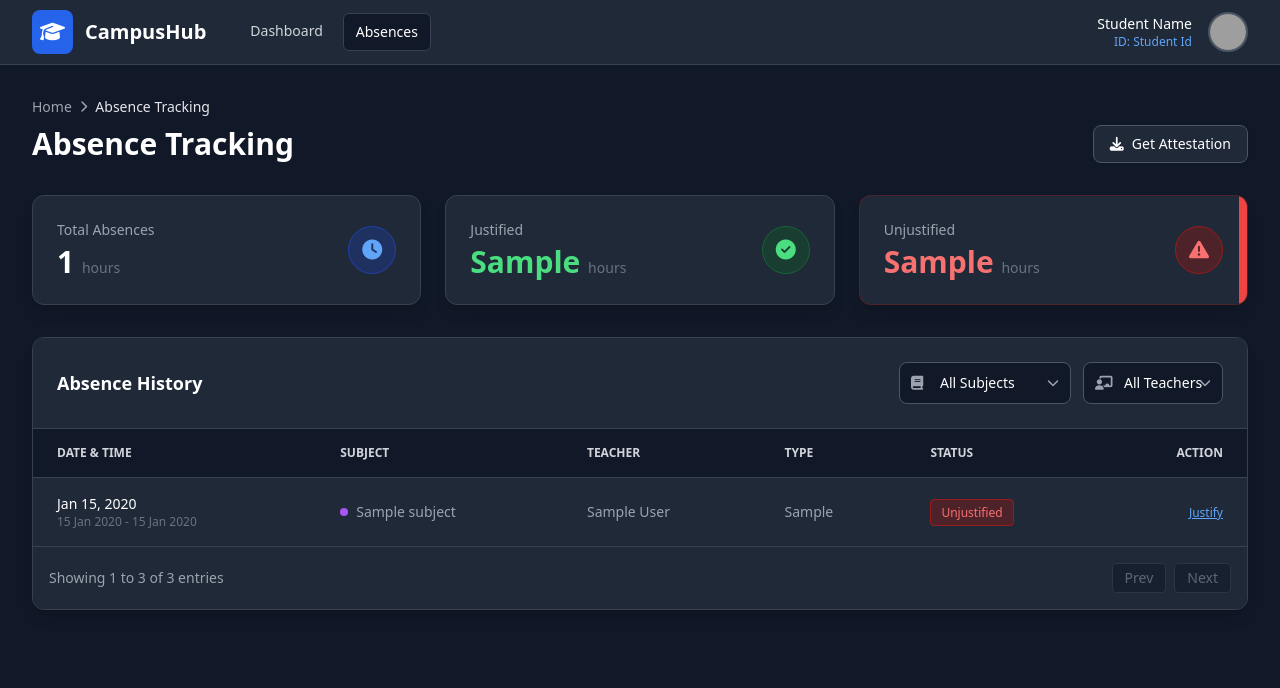
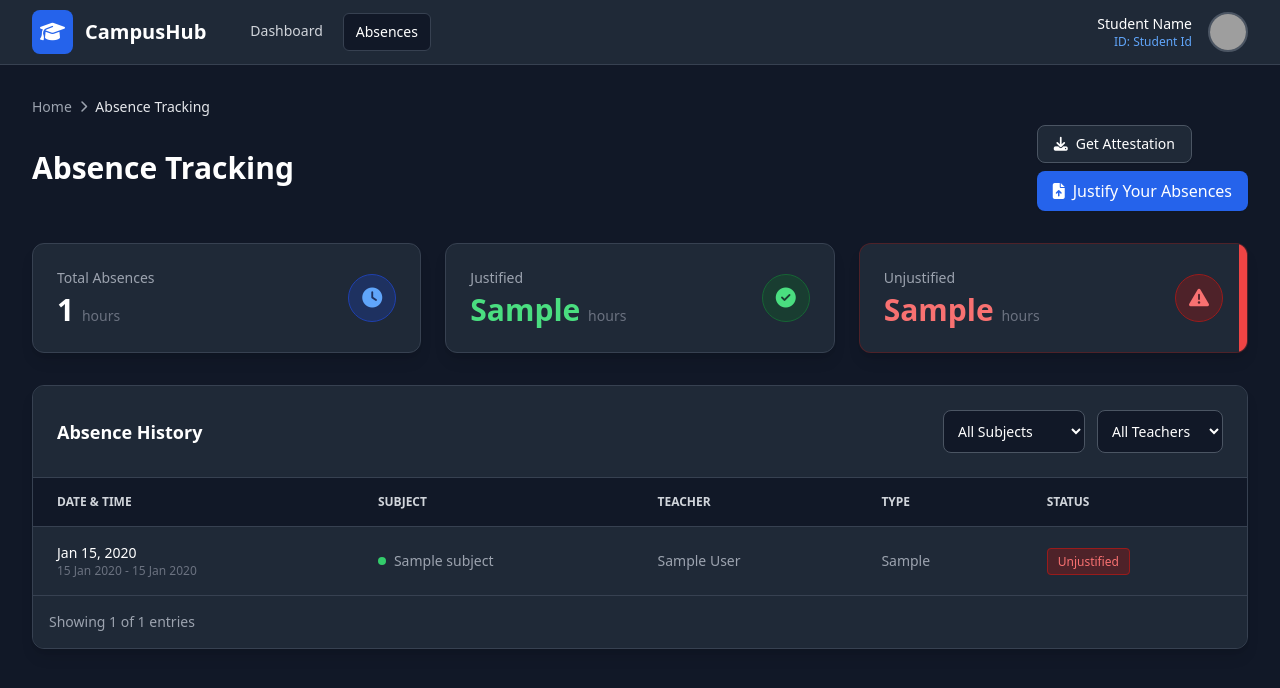
Before and after one commit to fedi-afli/UniversityPortal, a Node project: template views/absence.ejs in a window 1280 px wide. Shown: the top 688 px of the page. Run offline with Node 20 templates, Linux system fonts and the light colour scheme; the template is opened without the code that fills it: most values are stand-ins (such as "Sample title", 1, 10 or a date in 2020); some libraries are stand-ins or nearby versions; grey boxes are pictures that could not be loaded.

Commit message:
fiexed the filter absences feature/fiexd subjects colors/added justify absences overlay(feature not yet configured)/fixed some interface bugs(shown number of absences in the filter section /deleted some interface not needed sections

```diff
--- a/server.js
+++ b/server.js
@@ -14,11 +14,7 @@ const signinRoute = require('./routes/signin');
 const logoutRoute = require('./routes/logout');
 const passwordRoutes = require('./routes/password');
 const verifyRoutes = require('./routes/verify');
-<<<<<<< HEAD
 const absenceRoutes = require('./routes/absenceRoutes');
-=======
-const absenceRoutes = require('./routes/absence');
->>>>>>> 519896e0f7c71299fc124add35955190f1b8426b
 
 const app = express();
 
@@ -33,11 +29,7 @@ app.set('views', path.join(__dirname, 'views'));
 app.use(express.static('public'));
 // Route principale : Portail ou Login
 app.get('/', authMiddleware, (req, res) => {
-<<<<<<< HEAD
       console.log(req.user)
-=======
-     console.log(req.user);
->>>>>>> 519896e0f7c71299fc124add35955190f1b8426b
      res.render('main', { user: req.user });
 });
 // Routes API et pages
--- a/views/absence.ejs
+++ b/views/absence.ejs
@@ -56,9 +56,19 @@
     </div>
     <div class="flex flex-col md:flex-row md:items-center justify-between gap-4">
         <h1 class="text-3xl font-bold text-white">Absence Tracking</h1>
-                <a href="/attestation" class="inline-flex items-center gap-2 bg-gray-800 hover:bg-gray-700 border border-gray-600 text-white px-4 py-2 rounded-lg transition shadow-sm text-sm font-medium">
+
+        <!-- Attestation button -->
+        <div class="flex flex-col items-start gap-2">
+            <a href="/api/attestations" class="inline-flex items-center gap-2 bg-gray-800 hover:bg-gray-700 border border-gray-600 text-white px-4 py-2 rounded-lg transition shadow-sm text-sm font-medium">
                 <i class="fa-solid fa-download"></i> Get Attestation
             </a>
+
+            <!-- Justify Absences button -->
+            <button id="justifyBtn"
+                class="bg-blue-600 hover:bg-blue-500 text-white px-4 py-2 rounded-lg shadow-sm transition font-medium flex items-center gap-2">
+                <i class="fa-solid fa-file-upload"></i> Justify Your Absences
+            </button>
+        </div>
     </div>
 </header>
 
@@ -101,35 +111,21 @@
     <h2 class="text-lg font-semibold text-white">Absence History</h2>
 
     <div class="flex flex-col sm:flex-row gap-3 w-full md:w-auto">
-                    <div class="relative">
-                        <div class="absolute inset-y-0 left-0 flex items-center pl-3 pointer-events-none">
-                            <i class="fa-solid fa-book text-gray-400 text-sm"></i>
-                        </div>
-                        <select class="bg-gray-900 border border-gray-600 text-white text-sm rounded-lg focus:ring-blue-500 focus:border-blue-500 block w-full pl-10 p-2.5 appearance-none">
-                            <option selected>All Subjects</option>
-                            <option value="math">Mathematics</option>
-                            <option value="physics">Physics</option>
-                            <option value="cs">Computer Science</option>
+        <!-- SUBJECT FILTER -->
+        <select id="subjectFilter"
+            class="bg-gray-900 border border-gray-600 text-white text-sm rounded-lg p-2.5">
+            <option value="">All Subjects</option>
         </select>
-                        <div class="absolute inset-y-0 right-0 flex items-center pr-3 pointer-events-none">
-                            <i class="fa-solid fa-chevron-down text-gray-400 text-xs"></i>
+
+        <!-- TEACHER FILTER -->
+        <select id="teacherFilter"
+            class="bg-gray-900 border border-gray-600 text-white text-sm rounded-lg p-2.5">
+            <option value="">All Teachers</option>
+        </select>
     </div>
 </div>
 
-                    <div class="relative">
-                        <div class="absolute inset-y-0 left-0 flex items-center pl-3 pointer-events-none">
-                            <i class="fa-solid fa-chalkboard-user text-gray-400 text-sm"></i>
-                        </div>
-                        <select class="bg-gray-900 border border-gray-600 text-white text-sm rounded-lg focus:ring-blue-500 focus:border-blue-500 block w-full pl-10 p-2.5 appearance-none">
-                            <option selected>All Teachers</option>
-                            <option value="t1">Dr. Smith</option>
-                            <option value="t2">Prof. Johnson</option>
-                            <option value="t3">Mr. Anderson</option>
-                        </select>
-                        <div class="absolute inset-y-0 right-0 flex items-center pr-3 pointer-events-none">
-                            <i class="fa-solid fa-chevron-down text-gray-400 text-xs"></i>
-                        </div>
-                    </div>
+
                 </div>
             </div>
 
@@ -142,12 +138,14 @@
                             <th scope="col" class="px-6 py-4">Teacher</th>
                             <th scope="col" class="px-6 py-4">Type</th>
                             <th scope="col" class="px-6 py-4">Status</th>
-                            <th scope="col" class="px-6 py-4 text-right">Action</th>
+
                         </tr>
                     </thead>
 <tbody class="divide-y divide-gray-700">
   <% absences.forEach(item => { %>
-    <tr class="bg-gray-800 hover:bg-gray-750 transition-colors">
+    <tr class="bg-gray-800 hover:bg-gray-750 transition-colors"
+        data-subject="<%= item.absence.subject?.name || '' %>"
+        data-teacher="<%= item.teacher ? item.teacher.firstName + ' ' + item.teacher.lastName : '' %>">
 
       <!-- DATE -->
       <td class="px-6 py-4 whitespace-nowrap">
@@ -166,7 +164,7 @@
       <!-- SUBJECT -->
       <td class="px-6 py-4">
         <div class="flex items-center gap-2">
-          <div class="w-2 h-2 rounded-full bg-purple-500"></div>
+          <div class="w-2 h-2 rounded-full subject-dot" data-subject="<%= item.absence.subject?.name || 'N/A' %>"></div>
           <%= item.absence.subject?.name || 'N/A' %>
         </div>
       </td>
@@ -194,35 +192,171 @@
         <% } %>
       </td>
 
-      <!-- ACTION -->
-      <td class="px-6 py-4 text-right">
-        <% if (!item.absence.isJustified) { %>
-          <button class="text-blue-400 hover:text-blue-300 font-medium text-xs underline">
-            Justify
-          </button>
-        <% } else { %>
-          <button class="text-gray-500 hover:text-white transition cursor-pointer" title="View Document">
-            <i class="fa-solid fa-paperclip"></i>
-          </button>
-        <% } %>
-      </td>
+
 
     </tr>
   <% }) %>
+  <tr id="noResultsRow" style="display:none;">
+  <td colspan="6" class="text-center py-6 text-gray-400">
+    No results found
+  </td>
+</tr>
 </tbody>
                 </table>
             </div>
 
             <div class="p-4 border-t border-gray-700 bg-gray-800 flex justify-between items-center text-sm text-gray-400">
-                <span>Showing 1 to 3 of 3 entries</span>
-                <div class="flex gap-2">
-                    <button class="px-3 py-1 rounded bg-gray-900 border border-gray-700 hover:bg-gray-700 disabled:opacity-50" disabled>Prev</button>
-                    <button class="px-3 py-1 rounded bg-gray-900 border border-gray-700 hover:bg-gray-700 disabled:opacity-50" disabled>Next</button>
-                </div>
+               <span id="tableInfo"></span>
+
             </div>
         </section>
 
     </main>
 
+    <!-- Modal Background -->
+<div id="justifyModal" class="fixed inset-0 bg-black/50 flex items-center justify-center z-50 hidden">
+    <!-- Modal Box -->
+    <div class="bg-gray-800 rounded-xl w-full max-w-md p-6 relative">
+        <button id="closeModal" class="absolute top-3 right-3 text-gray-400 hover:text-white">
+            <i class="fa-solid fa-xmark text-lg"></i>
+        </button>
+
+        <h2 class="text-xl font-bold text-white mb-4">Upload Medical Certificate</h2>
+        <p class="text-gray-400 text-sm mb-4">Upload an image of your medical certificate to justify absences.</p>
+
+        <input type="file" id="certificateInput" accept="image/*"
+            class="w-full text-sm text-gray-300 file:bg-blue-600 file:text-white file:px-4 file:py-2 file:rounded-lg file:border-none cursor-pointer mb-4">
+
+        <div class="flex justify-end gap-2">
+            <button id="cancelUpload" class="bg-gray-700 hover:bg-gray-600 text-white px-4 py-2 rounded-lg transition">Cancel</button>
+            <button id="submitUpload" class="bg-blue-600 hover:bg-blue-500 text-white px-4 py-2 rounded-lg transition">Submit</button>
+        </div>
+    </div>
+</div>
+   <script>
+document.addEventListener("DOMContentLoaded", () => {
+    const subjectFilter = document.getElementById("subjectFilter");
+    const teacherFilter = document.getElementById("teacherFilter");
+    const rows = document.querySelectorAll("tbody tr:not(#noResultsRow)");
+    const tableInfo = document.getElementById("tableInfo");
+    const noResultsRow = document.getElementById("noResultsRow");
+
+    const subjectsSet = new Set();
+    const teachersSet = new Set();
+    // Generate a consistent color for a string
+
+
+    // 🔹 Extract unique subjects & teachers
+    rows.forEach(row => {
+        const subject = row.dataset.subject?.trim();
+        const teacher = row.dataset.teacher?.trim();
+
+        if (subject) subjectsSet.add(subject);
+        if (teacher) teachersSet.add(teacher);
+    });
+
+    // 🔹 Fill SUBJECT dropdown (sorted)
+    [...subjectsSet].sort().forEach(sub => {
+        const option = document.createElement("option");
+        option.value = sub;
+        option.textContent = sub;
+        subjectFilter.appendChild(option);
+    });
+
+    // 🔹 Fill TEACHER dropdown (sorted)
+    [...teachersSet].sort().forEach(t => {
+        const option = document.createElement("option");
+        option.value = t;
+        option.textContent = t;
+        teacherFilter.appendChild(option);
+    });
+
+    // 🔥 Update table info
+    function updateTableInfo() {
+        const visibleRows = [...rows].filter(row => row.style.display !== "none");
+
+        const total = rows.length;
+        const visible = visibleRows.length;
+
+        if (visible === 0) {
+            tableInfo.textContent = "Showing 0 of " + total + " entries";
+            noResultsRow.style.display = "";
+        } else {
+            tableInfo.textContent = `Showing  ${visible} of ${total} entries`;
+            noResultsRow.style.display = "none";
+        }
+    }
+
+    // 🔥 Filter function
+    function filterTable() {
+        const selectedSubject = subjectFilter.value;
+        const selectedTeacher = teacherFilter.value;
+
+        rows.forEach(row => {
+            const subject = row.dataset.subject?.trim();
+            const teacher = row.dataset.teacher?.trim();
+
+            const matchSubject = !selectedSubject || subject === selectedSubject;
+            const matchTeacher = !selectedTeacher || teacher === selectedTeacher;
+
+            row.style.display = (matchSubject && matchTeacher) ? "" : "none";
+        });
+
+        updateTableInfo();
+    }
+// Generate consistent color from string
+function getColorFromString(str) {
+    let hash = 0;
+    for (let i = 0; i < str.length; i++) {
+        hash = str.charCodeAt(i) + ((hash << 5) - hash);
+    }
+    const h = hash % 360;
+    return `hsl(${h}, 60%, 50%)`; // HSL gives good vibrant colors
+}
+
+// Apply color to all subject dots
+document.querySelectorAll('.subject-dot').forEach(dot => {
+    const subject = dot.dataset.subject;
+    dot.style.backgroundColor = getColorFromString(subject);
+});
+
+    // 🔹 Events
+    subjectFilter.addEventListener("change", filterTable);
+    teacherFilter.addEventListener("change", filterTable);
+
+    // 🔹 Initial state
+    updateTableInfo();
+    // Modal Logic
+const justifyBtn = document.getElementById('justifyBtn');
+const justifyModal = document.getElementById('justifyModal');
+const closeModal = document.getElementById('closeModal');
+const cancelUpload = document.getElementById('cancelUpload');
+const submitUpload = document.getElementById('submitUpload');
+const certificateInput = document.getElementById('certificateInput');
+
+// Open modal
+justifyBtn.addEventListener('click', () => {
+    justifyModal.classList.remove('hidden');
+});
+
+// Close modal
+closeModal.addEventListener('click', () => justifyModal.classList.add('hidden'));
+cancelUpload.addEventListener('click', () => justifyModal.classList.add('hidden'));
+
+// Handle submit (for now, just preview the file name)
+submitUpload.addEventListener('click', () => {
+    const file = certificateInput.files[0];
+    if (!file) {
+        alert('Please select a file first.');
+        return;
+    }
+
+    // For now just alert; later call your AI backend
+    alert(`Uploaded: ${file.name}`);
+    certificateInput.value = '';
+    justifyModal.classList.add('hidden');
+});
+});
+</script>
 </body>
 </html>
```
Also changed, not shown: services/attestationService.js (+0 -84 lines). Lines whose indentation alone changed are shown as unchanged.
